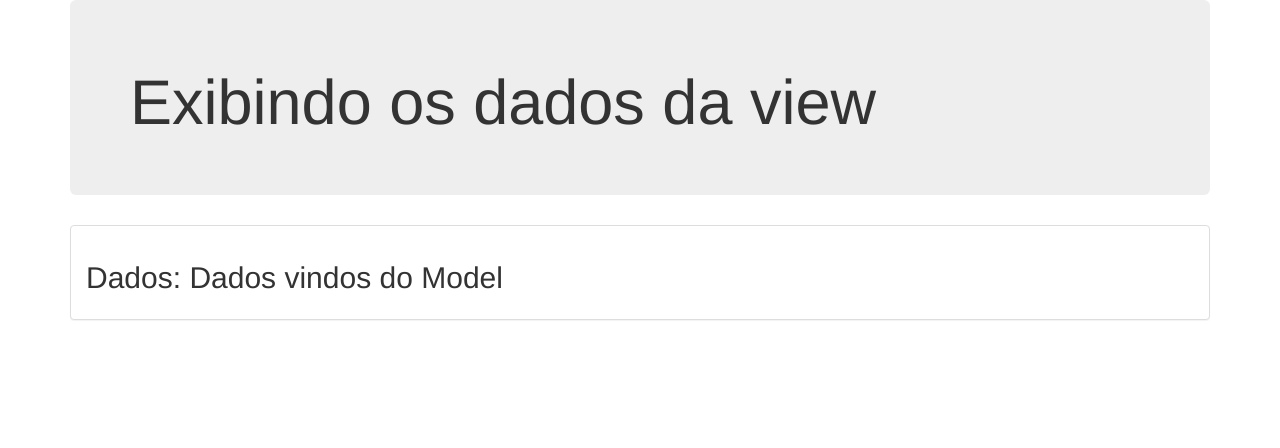
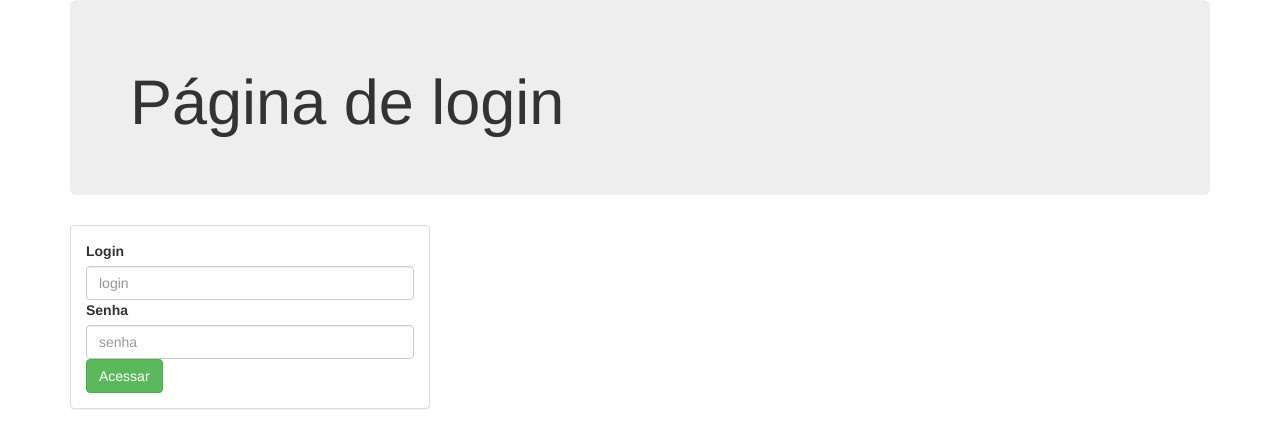
Before and after one commit to EricSoares3/intro-MVC-php, a PHP site: page /?pagina=login in a window 1280 px wide. Shown: the top 448 px of the page. Run offline with PHP 8.4, Linux system fonts and the light colour scheme.

Commit message:
Terceiro exemplo modelo MVC php

```diff
--- a/controller/Controller.php
+++ /dev/null
@@ -1,14 +0,0 @@
-<?php
-
-    require 'model/Model.php';
-
-    class Controller
-
-    {
-        public function Index()
-        {
-            $model = new Model();
-            $dados = $model-> ListarDados();
-            include "view/View.php";
-        }
-    }
--- /dev/null
+++ b/controller/HomeController.php
@@ -0,0 +1,23 @@
+<?php
+
+require "model/UsuarioModel.php";
+
+class HomeController
+{
+    public function Index()
+    {
+        include "view/Index.php";
+    }
+
+    public function Login()
+    {
+        include "view/Login.php";
+    }
+
+    public function Painel()
+    {
+        $model = new UsuarioModel();
+        $usuario = $model->UsuarioLogado();
+        include "view/Painel.php";
+    }
+}
--- a/index.php
+++ b/index.php
@@ -1,7 +1,19 @@
 <?php
 
-    require 'controller/Controller.php';
+require "controller/HomeController.php";
 
-    $ctrl = new Controller();
+$pagina = isset($_GET["pagina"]) ? $_GET["pagina"] : "index";
 
-    $ctrl-> index();
+$ctrl = new HomeController();
+
+switch($pagina) {
+    case "index" :
+    $ctrl->Index();
+    break;
+    case "login" :
+    $ctrl->Login();
+    break;
+    case "painel" :
+    $ctrl->Painel();
+    break;
+}
--- a/model/Model.php
+++ /dev/null
@@ -1,7 +0,0 @@
-<?php
-
-    class Model {
-        public function ListarDados(){
-            return 'Dados vindos do Model';
-        }
-    }
--- /dev/null
+++ b/model/UsuarioModel.php
@@ -0,0 +1,9 @@
+<?php
+
+class UsuarioModel
+{
+    public function UsuarioLogado()
+    {
+        return "Joel Rodrigues";
+    }
+}
--- a/view/View.php
+++ b/view/Index.php
@@ -8,11 +8,8 @@
 <body>
     <div class="container">
         <div class="jumbotron">
-            <h1>Exibindo os dados da view</h1>
-        </div>
-        <div class='panel panel-default'>
-            <div class='panel-body'>
-                <h2>Dados: <?php  echo $dados ?></h2>
+            <h1>Página inicial</h1>
+            <a href="/?pagina=login">Login</a>
         </div>
     </div>
 </body>
--- /dev/null
+++ b/view/Login.php
@@ -0,0 +1,34 @@
+<!DOCTYPE html>
+<html lang="en">
+<head>
+    <meta charset="UTF-8">
+    <title>Document</title>
+    <link rel="stylesheet" href="https://maxcdn.bootstrapcdn.com/bootstrap/3.3.7/css/bootstrap.min.css"/>
+</head>
+<body>
+    <div class="container">
+        <div class="jumbotron">
+            <h1>Página de login</h1>
+        </div>
+        <div class="row">
+            <div class="col-md-4">
+                <div class="panel panel-default">
+                    <div class="panel-body">
+                        <div class="control-group">
+                            <label for="">Login</label>
+                            <input type="text" class="form-control" placeholder="login">
+                        </div>
+                        <div class="control-group">
+                        <label for="">Senha</label>
+                            <input type="password" class="form-control" placeholder="senha">
+                        </div>
+                        <div class="control-group">
+                            <input type="submit" class="btn btn-success" value="Acessar" >
+                        </div>
+                    </div>
+                </div>
+            </div>
+        </div>
+    </div>
+</body>
+</html>
```
Also changed, not shown: view/Painel.php (added, +16 -0 lines).
